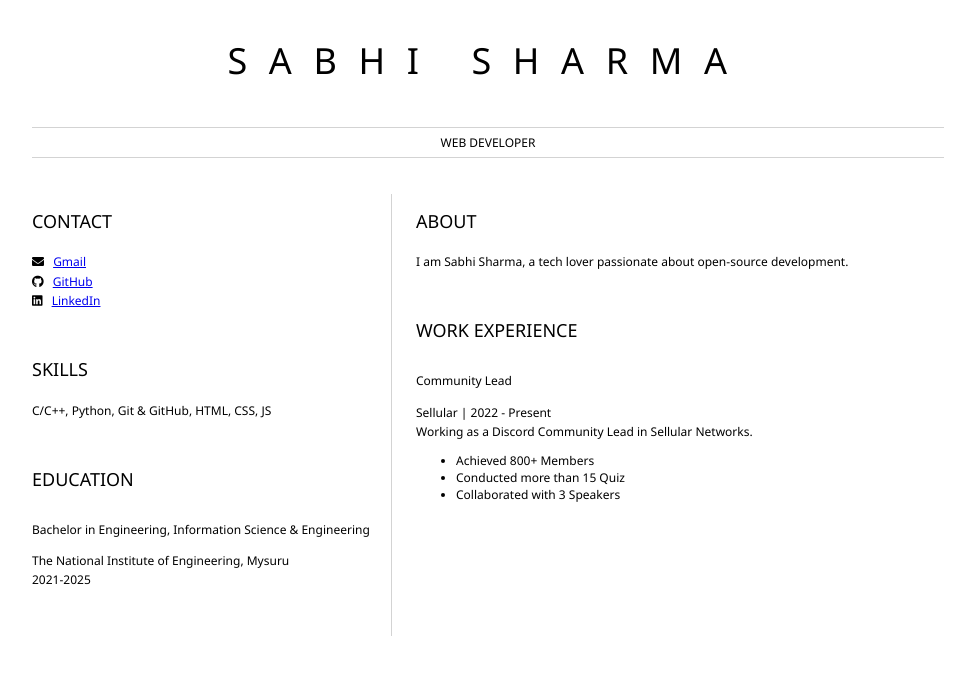
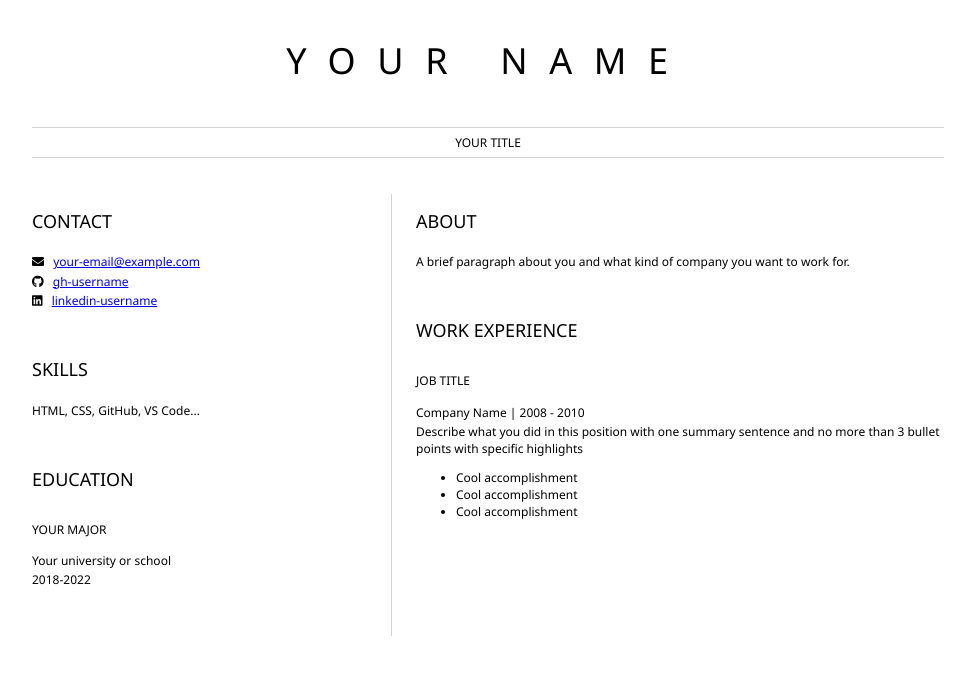
Before and after one commit to sabhisharma-ise/Resume_website_mlsa_workshop, a plain HTML site: page index.html in a window 1280 px wide. Shown: the whole page, without its empty margins (152-1123 px from the left). Drawn offline with Linux system fonts and the light colour scheme.

Commit message:
Update index.html

```diff
--- a/index.html
+++ b/index.html
@@ -1,83 +1,76 @@
 <html>
-
 	<head>
 		<link href="style.css" rel="stylesheet">
-    <title>Sabhi resume</title>
+		<title>Your name resume</title>
         <link rel="stylesheet" href="https://cdnjs.cloudflare.com/ajax/libs/font-awesome/5.15.4/css/all.min.css">
-
 	</head>
 
 	<body>
-
 		<header id="header">
 			<!-- resume header with your name and title -->
-        <h1>SABHI SHARMA</h1>
+			<h1>YOUR NAME</h1>
 			<hr>
-        WEB DEVELOPER
+			YOUR TITLE
 			<hr>
 		</header>
-
 		<main>
-
 			<article id="mainLeft">
 				<section>
 					<h2>CONTACT</h2>
 					<!-- contact info including social media -->
                     <p>
                         <i class="fa fa-envelope" aria-hidden="true"></i>
-                    <a href="mailto:sabhisharma123@gmail.com">Gmail</a>
+                        <a href="mailto:your-email@example.com">your-email@example.com</a>
                     </p>
                     <p>
                         <i class="fab fa-github" aria-hidden="true"></i>
-                    <a href="https://github.com/sabhisharma-ise">GitHub</a>
+                        <a href="github.com/gh-username">gh-username</a>
                     </p>
                     <p>
                         <i class="fab fa-linkedin" aria-hidden="true"></i>
-                    <a href="https://www.linkedin.com/in/sabhisharma">LinkedIn</a>
+                        <a href="linkedin.com/linkedin-username">linkedin-username</a>
                     </p>
 				</section>
 				<section>
 					<h2>SKILLS</h2>
 					<!-- your skills -->
-                <p>C/C++, Python, Git & GitHub, HTML, CSS, JS</p>
+                    <p>HTML, CSS, GitHub, VS Code...</p>
 				</section>
 				<section>
 					<h2>EDUCATION</h2>
 					<!-- your education -->
-                <h3>Bachelor in Engineering, Information Science & Engineering</h3>
+                    <h3>YOUR MAJOR</h3>
                     <p>
-                    The National Institute of Engineering, Mysuru
+                        Your university or school
                     </p>
                     <p>
-                    2021-2025
+                        2018-2022
                     </p>
 				</section>
 			</article>
-
 			<article id="mainRight">
 				<section>
 					<h2>ABOUT</h2>
 					<!-- about you -->
-                <p>I am Sabhi Sharma, a tech lover passionate about open-source development.</p>
+					<p>A brief paragraph about you and what kind of company you want to work for.</p>
 				</section>
 				<section>
 					<h2>WORK EXPERIENCE</h2>
 					<!-- your work experience -->
-                <h3>Community Lead</h3>
+                    <h3>JOB TITLE</h3>
                     <p>
-                    Sellular | 2022 - Present
+                            Company Name | 2008 - 2010
                     </p>
                     <p>
-                    Working as a Discord Community Lead in Sellular Networks.
+                            Describe what you did in this position with one summary sentence and no more than 3 bullet points with specific highlights
                     </p>
                     <ul>
-                    <li>Achieved 800+ Members</li>
-                    <li>Conducted more than 15 Quiz</li>
-                    <li>Collaborated with 3 Speakers</li>
+                            <li>Cool accomplishment</li>
+                            <li>Cool accomplishment</li>
+                            <li>Cool accomplishment</li>
                     </ul>
 				</section>
 			</article>
 		</main>
 	</body>
-
 </html>
```
Lines whose indentation alone changed are shown as unchanged.
